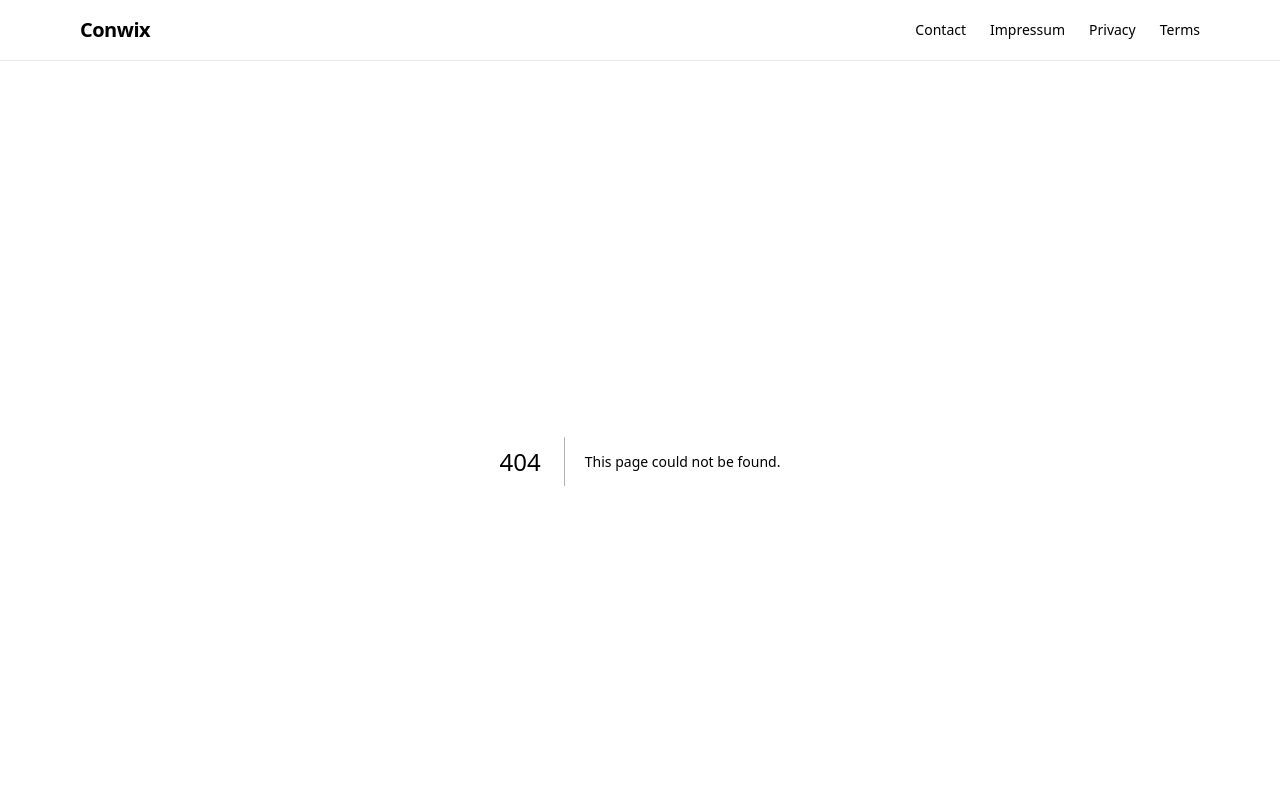
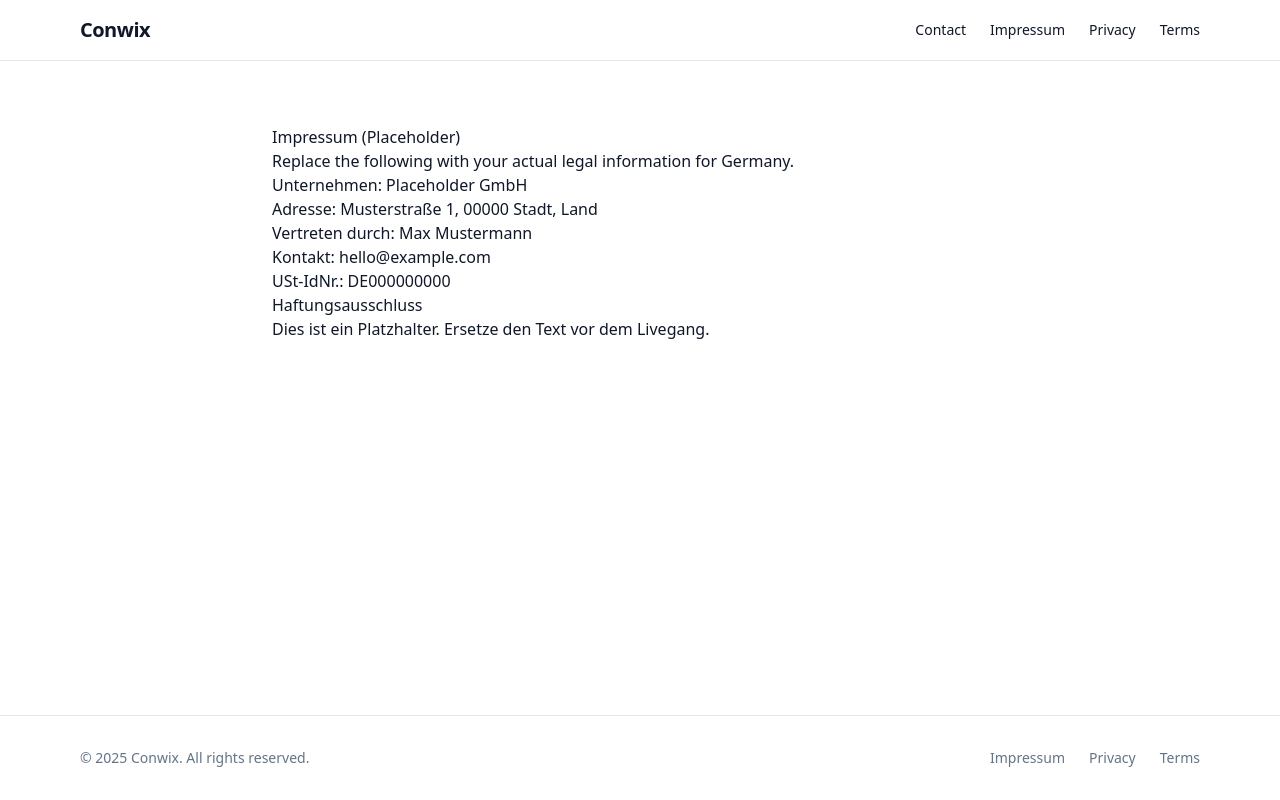
Before and after one commit to DosiGus/Website, a Next.js app: page /impressum in a window 1280 px wide. Before the commit this address had no page. Shown: the top 800 px of the page. Built offline with nearby package versions, Linux system fonts and the light colour scheme.

Commit message:
Create page.tsx

```diff
--- /dev/null
+++ b/app/impressum/page.tsx
@@ -0,0 +1,22 @@
+export const metadata = {
+  title: "Impressum — Conwix",
+  description: "Impressum (placeholder). Replace with your real company info.",
+};
+
+export default function ImpressumPage() {
+  return (
+    <section className="mx-auto max-w-3xl px-4 py-16 prose prose-slate">
+      <h1>Impressum (Placeholder)</h1>
+      <p>Replace the following with your actual legal information for Germany.</p>
+      <ul>
+        <li>Unternehmen: Placeholder GmbH</li>
+        <li>Adresse: Musterstraße 1, 00000 Stadt, Land</li>
+        <li>Vertreten durch: Max Mustermann</li>
+        <li>Kontakt: hello@example.com</li>
+        <li>USt-IdNr.: DE000000000</li>
+      </ul>
+      <h2>Haftungsausschluss</h2>
+      <p>Dies ist ein Platzhalter. Ersetze den Text vor dem Livegang.</p>
+    </section>
+  );
+}
```
